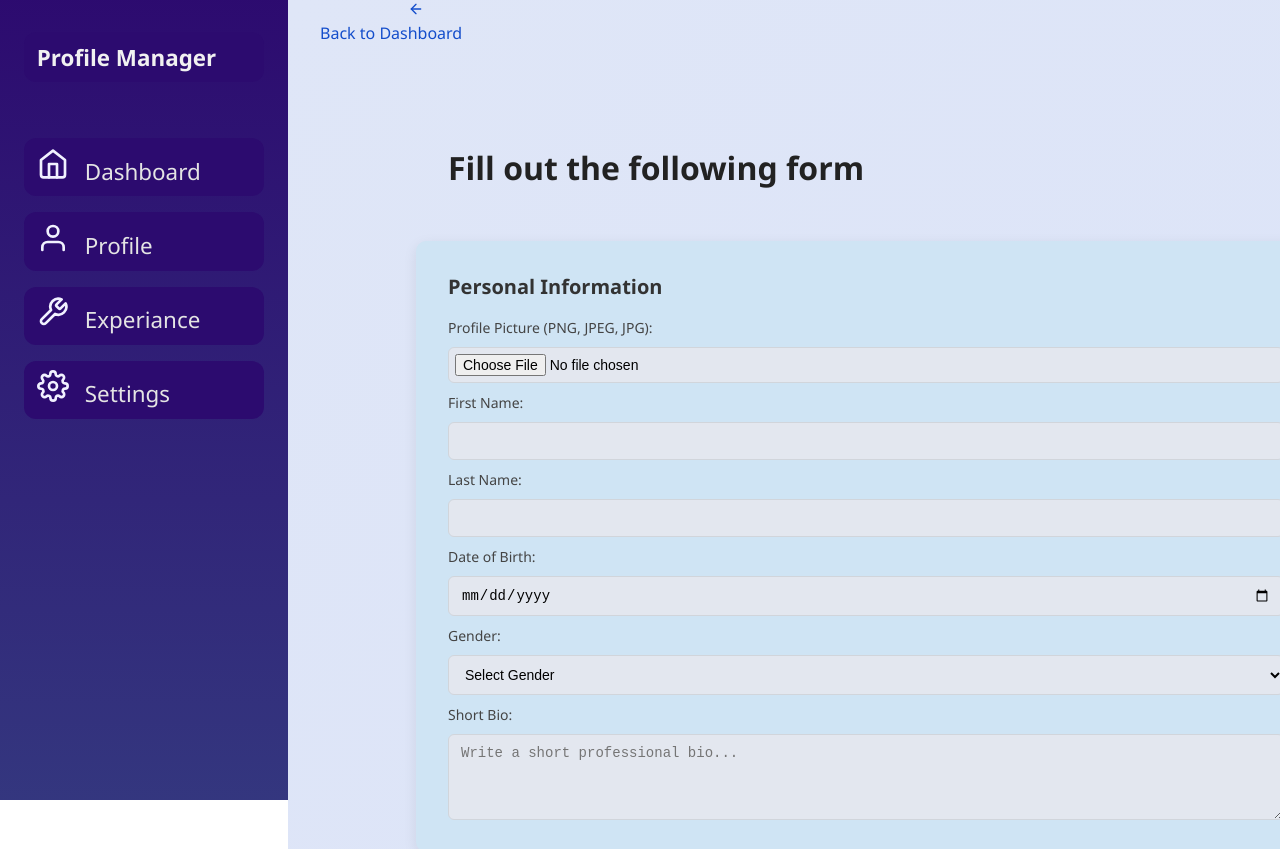
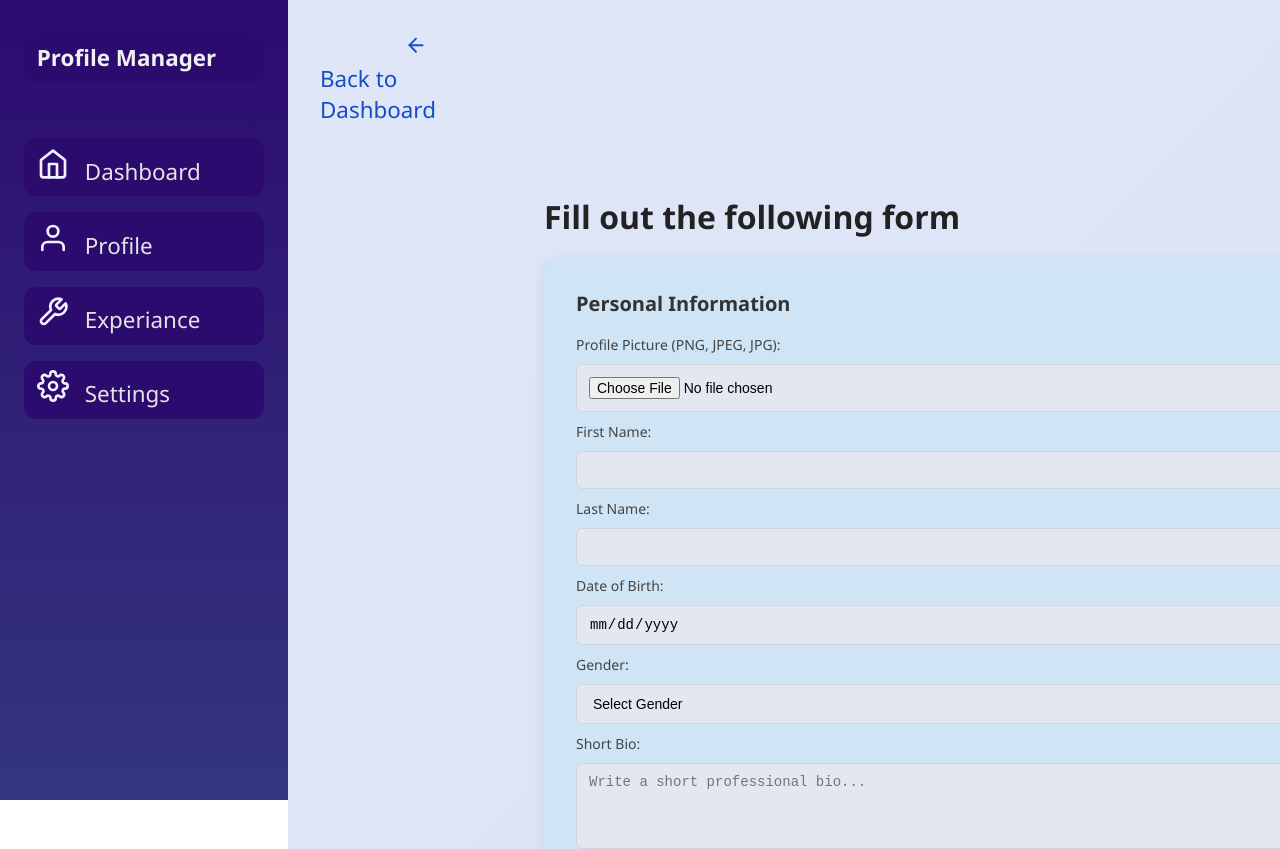
Before and after one commit to tinsaetemesgen/personal-profile-manager, a React (Vite) app: page /form in a window 1280 px wide. Shown: the top 849 px of the page. Built offline with nearby package versions, Linux system fonts and the light colour scheme.

Commit message:
Fixed some form issues

```diff
--- a/src/Pages/Form/Form.css
+++ b/src/Pages/Form/Form.css
@@ -1,6 +1,6 @@
 .form-container{
     display: flex;
-    margin-left:18rem;
+    margin-left: 18rem;
     background: linear-gradient(135deg, #dfe6f7, #d6dffa);
     flex-direction: column;
     justify-content: center;
@@ -8,41 +8,41 @@
 }
 
 .form-container h1{
-    padding: 2rem;
     margin-bottom: 1.25rem;
     color:#222;
-    font-size:32px;
-    font-weight:600;
+    font-size: 32px;
+    font-weight: 600;
 }
 
 .link{
-  display: flex;
+    display: flex;
     width: 12rem;
-    margin-left: 2rem;
-    margin-bottom:2rem;
+    margin: 2rem;
 }
 
 .back-link{
     text-decoration:none;
     color:#134dcb;
+    font-size: 1.4rem;
     font-weight:500;
+    transition: 0.3s ease;
 }
 
-.back-link:hover{
-    text-decoration: underline;
+.back-link:hover {
+    color:#5a89f0;
 }
 
 .form-section{
-    width:100%;
-    max-width:900px;
-    margin-left: 10%;
+    width: 100%;
+    max-width: 58rem;
+    margin-left: 20%;
     margin-bottom: 4rem;
 }
 
 .form{
     display:flex;
     flex-direction:column;
-    gap:28px;
+    gap: 2.4rem;
 }
 
 
@@ -56,19 +56,19 @@
     gap:10px;
 }
 
-.form h2{
+.form h2 {
     font-size:20px;
     margin-bottom:8px;
     color:#333;
 }
 
-label{
+label {
     font-size:14px;
     font-weight:500;
     color:#444;
 }
 
-input,select,textarea{
+input,select,textarea {
     padding:10px 12px;
     border:1px solid #d1d5db;
     border-radius:6px;
@@ -83,25 +83,21 @@ input:focus,select:focus,textarea:focus{
     box-shadow:0 0 0 2px rgba(37,99,235,.15);
 }
 
-textarea{
-    resize:vertical;
+input[type="file"] {
+    padding: .75rem;
 }
 
-input[type="file"]{
-    padding:6px
-}
-
-.submit-btn{
-    margin-top:10px;
-    padding:14px;
-    border:none;
-    background:#2563eb;
-    color:white;
-    font-size:16px;
-    font-weight:600;
-    border-radius:8px;
+.submit-btn {
+    margin-top: 1rem;
+    padding: 1rem;
+    border: none;
+    background: #0e3892;
+    color: #eaeaea;
+    font-size: 1.4rem;
+    font-weight: 600;
+    border-radius: 8px;
     cursor:pointer;
-    transition:background .2s;
+    transition:background .4s;
 }
 
 .submit-btn:hover{
```
